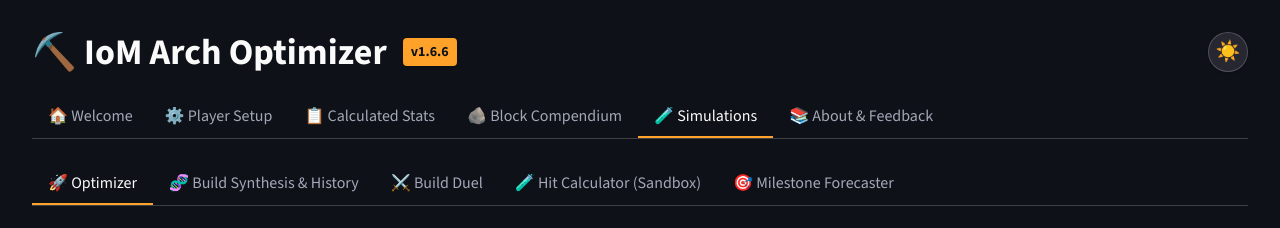
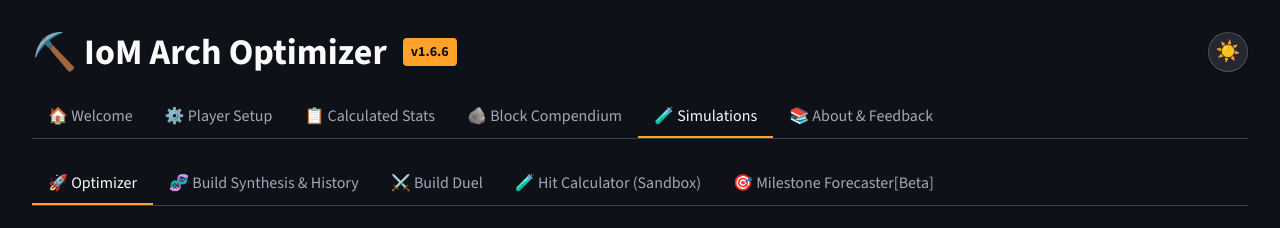
Before and after one commit to lobogrande/IoM-Arch-Optimizer-Web, a React (Vite) app: page /#/welcome in a window 1280 px wide. Both pictures are taken after a click on the button "🧪 Simulations". Shown: the top 228 px of the page. Built offline with nearby package versions, Linux system fonts and the light colour scheme; what ag-grid-community, react-plotly.js would draw is missing.

Commit message:
feat(Simulations): Add [Beta] tag to Forecaster sub-tab label

```diff
--- a/src/components/Simulations.jsx
+++ b/src/components/Simulations.jsx
@@ -136,7 +136,7 @@ export default function Simulations() {
           { id: 'synth', label: '🧬 Build Synthesis & History' },
           { id: 'duel', label: '⚔️ Build Duel' },
           { id: 'sandbox', label: '🧪 Hit Calculator (Sandbox)' },
-          { id: 'forecaster', label: '🎯 Milestone Forecaster' }
+          { id: 'forecaster', label: '🎯 Milestone Forecaster[Beta]' }
         ].map((tab) => (
           <button
             key={tab.id}
```
